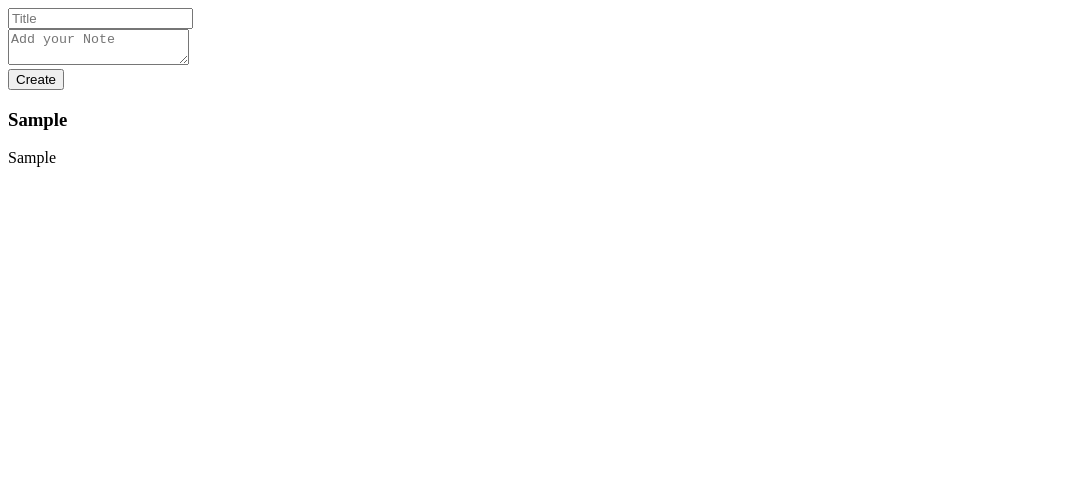
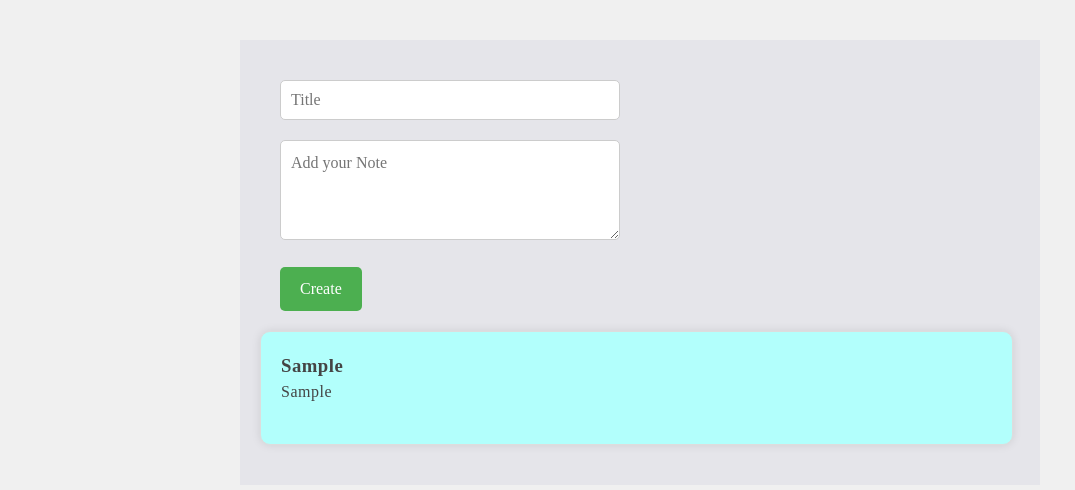
Before and after one commit to dhanushetty24/note-worthy, a React (Create React App) app: page / in a window 1280 px wide. Both pictures are taken after typing "Sample", "Sample" into the empty fields and a click on the button "Create". Shown: the top 490 px of the page, without its empty margins (0-1075 px from the left). Built offline with nearby package versions, Linux system fonts and the light colour scheme.

Commit message:
Basic working code changes added

```diff
--- a/src/App.jsx
+++ b/src/App.jsx
@@ -1,9 +1,9 @@
-import CreateNote from "./components/CreateNote";
+import Container from './pages/Container'
 
 const App= () => {
   return (
     <>
-      <CreateNote />
+      <Container />
     </>
   );
 }
--- a/src/components/CreateNote.jsx
+++ b/src/components/CreateNote.jsx
@@ -1,5 +1,6 @@
 import { useState } from "react";
 import Notes from "./Notes";
+import styles from '../styles/CreateNote.module.css'
 
 const CreateNote = () => {
   const [cardData, setCardData] = useState({ title: '', note: '' });
@@ -13,6 +14,10 @@ const CreateNote = () => {
 
   const handleInputChange = (e) => {
     setCardData({ ...cardData, [e.target.name]: e.target.value });
+  }
+
+  const handleOnClick = () => {
+
   }
 
   return (
@@ -39,7 +44,9 @@ const CreateNote = () => {
             <button type='Submit'>Create</button>
           </div>
         </form>
-        {notes.length ? notes.map((obj) => <Notes cardData = {obj}/>) : <p>No notes available</p>}
+        <ul className={styles.displayStyle}>
+          {notes.length ? notes.map((obj) => <Notes cardData = {obj}/>) : false}
+        </ul>
     </section>
   )
 };
--- a/src/components/Notes.jsx
+++ b/src/components/Notes.jsx
@@ -1,9 +1,11 @@
+import styles from '../styles/Notes.module.css'
+
 const Notes = ({cardData}) => {
   return (
-    <div className="card">
+    <li className={styles.card}>
       <h3>{cardData.title}</h3>
       <p>{cardData.note}</p>
-    </div>
+    </li>
   );
 };
 
--- a/src/index.jsx
+++ b/src/index.jsx
@@ -1,6 +1,6 @@
 import React from 'react';
 import ReactDOM from 'react-dom/client';
-// import './index.css';
+import './styles/index.css';
 import App from './App';
 
 const root = ReactDOM.createRoot(document.getElementById('root'));
--- /dev/null
+++ b/src/pages/Container.jsx
@@ -0,0 +1,11 @@
+import CreateNote from "../components/CreateNote"
+
+const Container = () => {
+  return <>
+    <main className="container">
+      <CreateNote />
+    </main>
+  </>
+}
+
+export default Container;
--- /dev/null
+++ b/src/styles/CreateNote.module.css
@@ -0,0 +1,52 @@
+section {
+  max-width: 800px;
+  margin: 40px auto;
+  padding: 20px;
+  background-color: #E5E5EA;
+}
+
+/* Form Styles */
+
+form {
+  display: flex;
+  width: 50%;
+  flex-direction: column;
+  padding: 20px;
+}
+
+input, textarea {
+  width: 100%;
+  padding: 10px;
+  margin-bottom: 20px;
+  border: 1px solid #ccc;
+  border-radius: 5px;
+}
+
+input[type="text"] {
+  height: 40px;
+}
+
+textarea {
+  height: 100px;
+  resize: vertical;
+}
+
+button[type="submit"] {
+  background-color: #4CAF50;
+  color: #fff;
+  padding: 10px 20px;
+  border: none;
+  border-radius: 5px;
+  cursor: pointer;
+  transition: all .5s ease-in-out;
+}
+
+button[type="submit"]:hover {
+  background-color: #3e8e41;
+}
+
+.displayStyle {
+  display: flex;
+  justify-content: space-between;
+  flex-wrap: wrap;
+}
--- /dev/null
+++ b/src/styles/Notes.module.css
@@ -0,0 +1,61 @@
+.notes-list {
+  margin-top: 20px;
+}
+
+.card {
+  width: 100%;
+  background-color: #B2FFFC;
+  border: 1px solid #2F2F2F;
+  color: #444;
+  border-radius: 10px;
+  padding: 20px;
+  margin-bottom: 20px;
+  border: 1px solid #ddd;
+  box-shadow: 0 0 10px rgba(0, 0, 0, 0.1);
+  flex: 1 1 21%;         /* Grow and shrink as needed, taking up roughly 23% of the container width */
+  margin-right: .9%;
+  transition: all .5s ease-in-out;
+}
+
+.card h3 {
+  width: 100%;
+  margin-top: 0;
+  text-wrap: pretty;
+}
+
+.card p {
+  margin-bottom: 20px;
+  text-wrap: pretty;
+}
+
+/* Animations */
+
+/* Create Note Animation */
+.create-note-animation {
+  animation: createNote 0.5s ease-in-out;
+}
+
+@keyframes createNote {
+  0% {
+    transform: scale(0.5);
+    opacity: 0;
+  }
+  100% {
+    transform: scale(1);
+    opacity: 1;
+  }
+}
+
+/* Hover Effect on Notes */
+.card:hover {
+  transform: translateY(-5px);
+  box-shadow: 0 0 20px rgba(0, 0, 0, 0.2);
+}
+
+/* No Notes Available Styles */
+.no-notes {
+  text-align: center;
+  color: #999;
+  font-size: 18px;
+  margin-top: 20px;
+}
--- /dev/null
+++ b/src/styles/index.css
@@ -0,0 +1,70 @@
+/*
+  1. Use a more-intuitive box-sizing model.
+*/
+*, *::before, *::after {
+  box-sizing: border-box;
+  margin: 0;
+  padding: 0;
+}
+
+/*
+  Typographic tweaks!
+  3. Add accessible line-height
+  4. Improve text rendering
+*/
+body {
+  line-height: 1.5;
+  -webkit-font-smoothing: antialiased;
+  /* font-family: 'Montserrat Alternates', sans-serif; */
+  letter-spacing: .5px;
+  background-color: #F0F0F0;
+}
+
+/*
+  5. Improve media defaults
+*/
+img, picture, video, canvas, svg {
+  display: block;
+  max-width: 100%;
+}
+
+/*
+  6. Remove built-in form typography styles
+*/
+input, button, textarea, select {
+  font: inherit;
+}
+
+/*
+  7. Avoid text overflows
+*/
+p, h1, h2, h3, h4, h5, h6 {
+  overflow-wrap: break-word;
+}
+
+/*
+  8. Create a root stacking context
+*/
+#root, #__next {
+  isolation: isolate;
+}
+
+ul,ol { list-style: none; }
+
+.container {
+  max-width: 1280px;
+  margin: 0 auto;
+  width: 100%;
+}
+
+
+
+
+/* For small destops width less than 1024px */
+
+@media only screen and (max-width: 1024px) {}
+
+/* For ipads and mobile width less than 995px */
+
+
+@media only screen and (max-width:995px) {}
```
